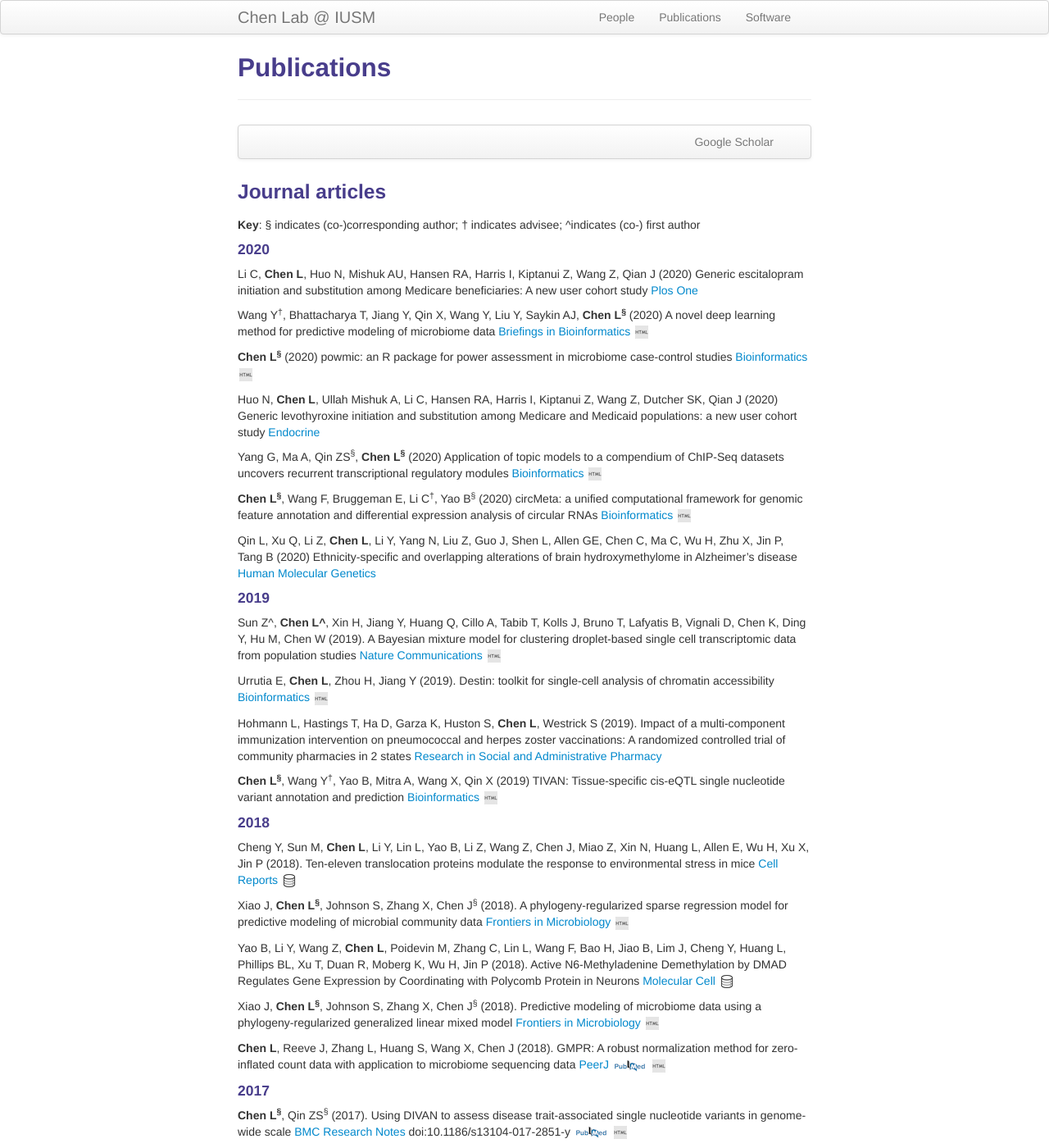
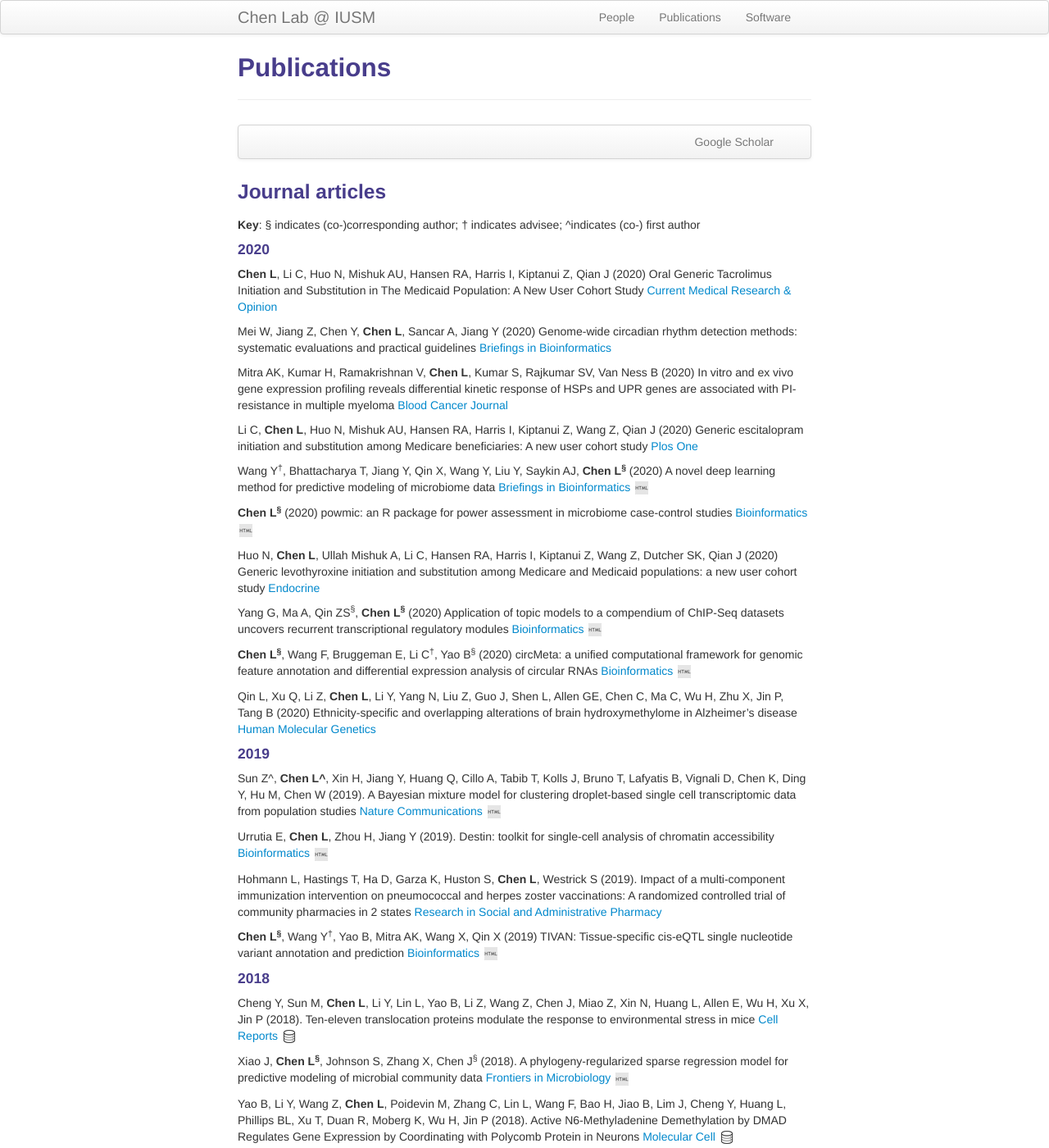
Before and after one commit to lichenbiostat/lichen-lab.github.io, a Jekyll site: the page built from pages/pubs.md, in a window 1280 px wide and 1400 px high. Shown: the whole window at 82% size. Built offline with Jekyll 4.4.1, drawn with Linux system fonts in a browser that asks for light colours.

Commit message:
Update pubs.md

```diff
--- a/pages/pubs.md
+++ b/pages/pubs.md
@@ -19,6 +19,16 @@ description: Li Chen's publications
 **Key**: &sect; indicates (co-)corresponding author; &dagger; indicates advisee; ^indicates (co-) first author
 
 #### 2020
+
+**Chen L**, Li C, Huo N, Mishuk AU, Hansen RA, Harris I, Kiptanui Z, Qian J (2020) Oral Generic Tacrolimus Initiation and Substitution in The Medicaid
+Population: A New User Cohort Study [Current Medical Research & Opinion](Accept)
+<!-- * 38 * -->
+
+Mei W, Jiang Z, Chen Y, **Chen L**, Sancar A, Jiang Y (2020) Genome-wide circadian rhythm detection methods: systematic evaluations and practical guidelines [Briefings in Bioinformatics](Accept)
+<!-- * 37 * -->
+
+Mitra AK, Kumar H, Ramakrishnan V, **Chen L**, Kumar S, Rajkumar SV, Van Ness B (2020) In vitro and ex vivo gene expression profiling reveals differential kinetic response of HSPs and UPR genes are associated with PI-resistance in multiple myeloma [Blood Cancer Journal](Accept)
+<!-- * 36 * -->
 
 Li C, **Chen L**, Huo N, Mishuk AU, Hansen RA, Harris I, Kiptanui Z, Wang Z, Qian J (2020) Generic escitalopram initiation and substitution among Medicare beneficiaries: A new user cohort study [Plos One](https://journals.plos.org/plosone/article?id=10.1371/journal.pone.0232226)
 <!-- * 35 * -->
@@ -70,7 +80,7 @@ Impact of a multi-component immunization intervention on pneumococcal and herpes
 [Research in Social and Administrative Pharmacy](https://www.sciencedirect.com/science/article/pii/S1551741118307472)
 <!-- * 26 * -->
 
-**Chen L<sup>&sect;</sup>**, Wang Y<sup>&dagger;</sup>, Yao B, Mitra A, Wang X, Qin X (2019)
+**Chen L<sup>&sect;</sup>**, Wang Y<sup>&dagger;</sup>, Yao B, Mitra AK, Wang X, Qin X (2019)
 TIVAN: Tissue-specific cis-eQTL single nucleotide variant annotation and prediction
 [Bioinformatics](https://academic.oup.com/bioinformatics/advance-article/doi/10.1093/bioinformatics/bty872/5126236)
 [![TIVAN software](icons16/html-icon.png)](https://github.com/lichen-lab/TIVAN)
```
